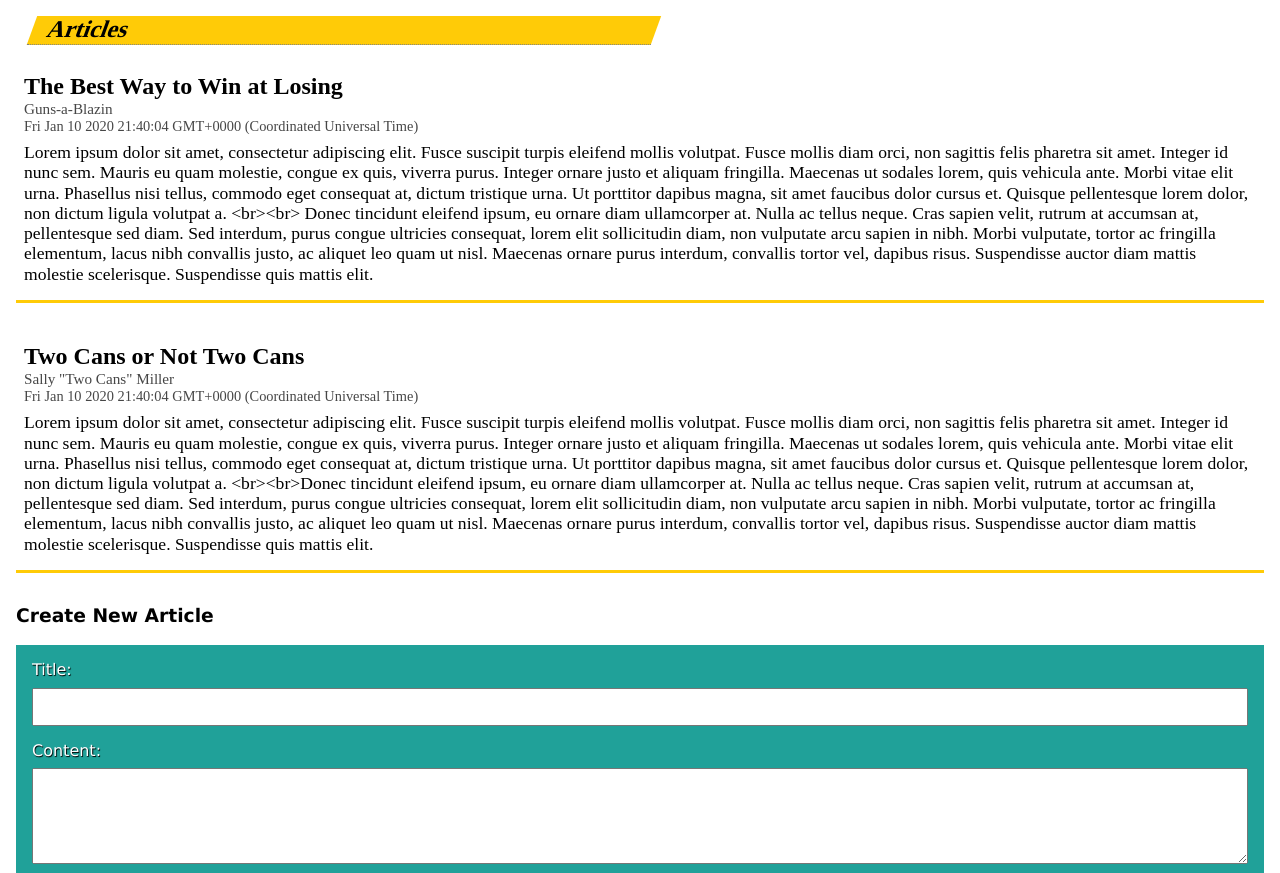
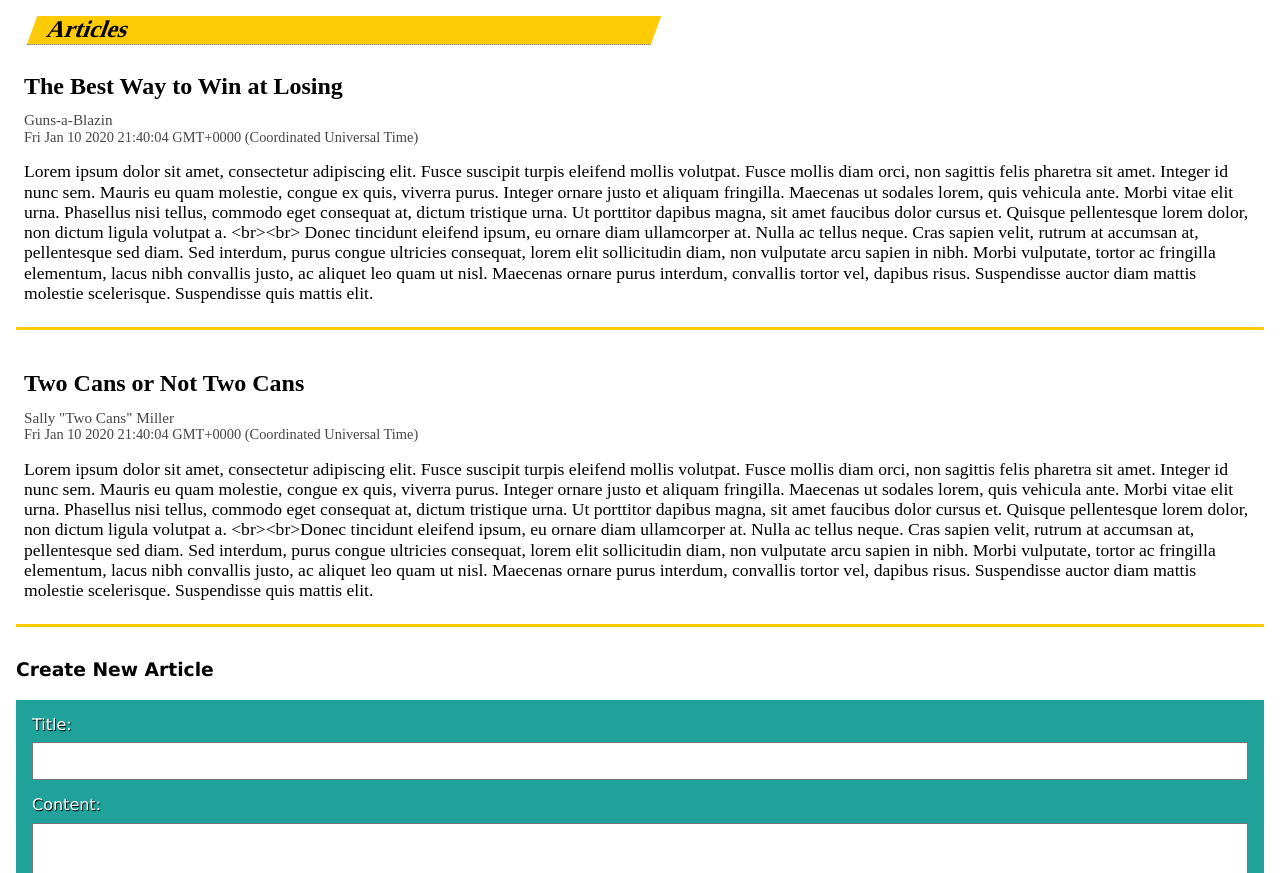
Before and after one commit to JacquesBegin/rocGames, an Angular app in the folder roc-games/: page / in a window 1280 px wide. Shown: the part 3300-4173 px from the top of the page. Built offline with nearby package versions, Linux system fonts and the light colour scheme.

Commit message:
Adds bottom margin to article title.

```diff
--- a/roc-games/src/app/components/articles/article/article.component.scss
+++ b/roc-games/src/app/components/articles/article/article.component.scss
@@ -5,7 +5,7 @@
 }
 
 .articleTitle {
-  margin: 0rem;
+  margin: 0 0 0.7rem 0;
 }
 
 .author {
@@ -23,6 +23,6 @@
 }
 
 .articleContent {
-  padding: 0.5rem 0;
+  padding: 1rem 0;
   font-size: 1.1rem;
 }
```
